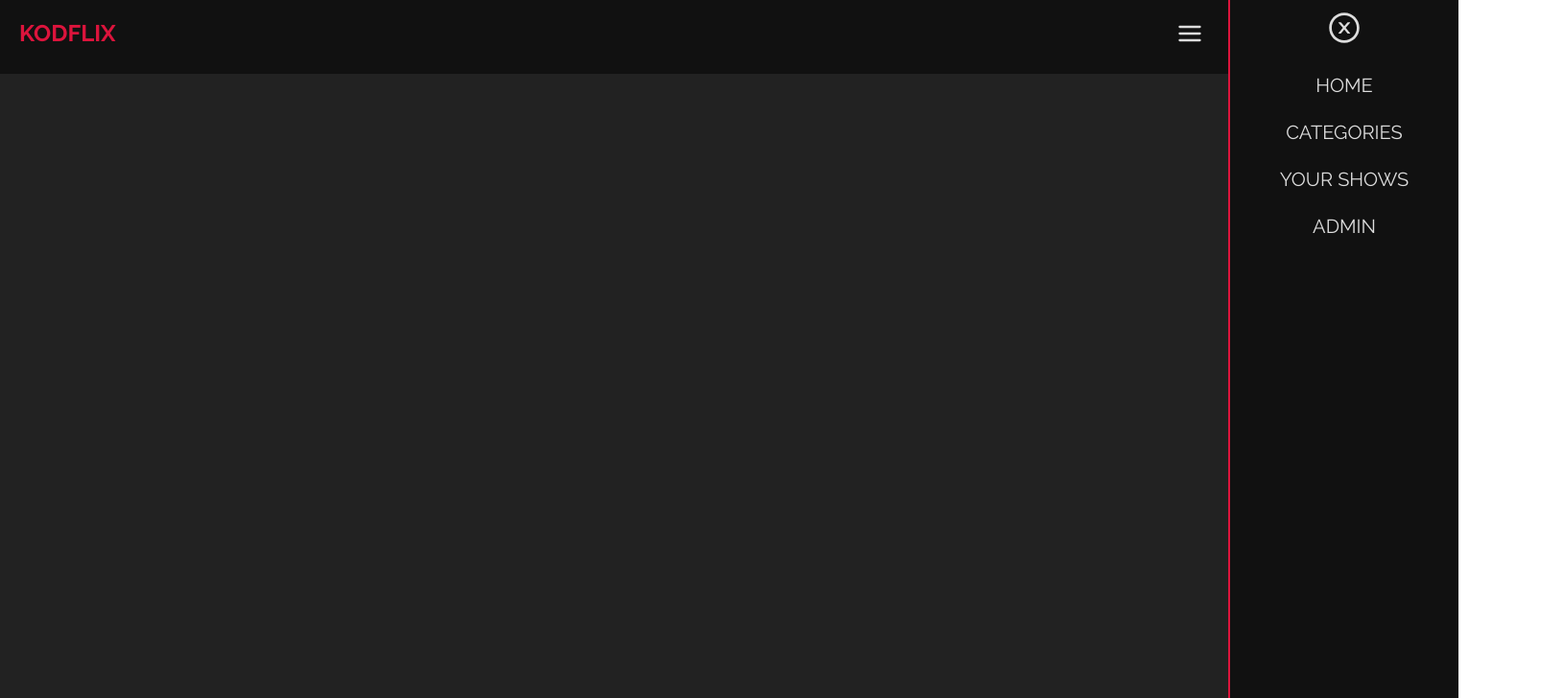
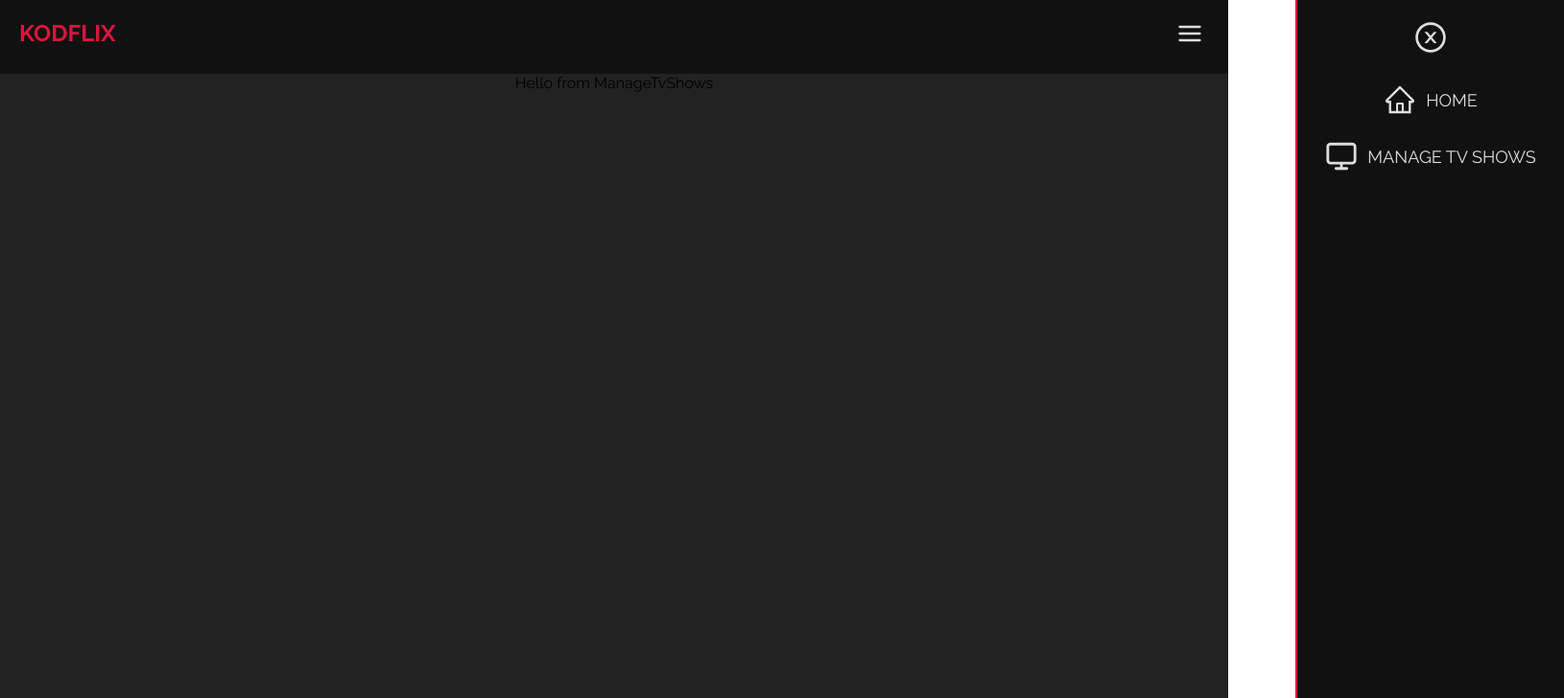
Before and after one commit to marianmolocea/kodflix, a React (Create React App) app: page /manage/tv-shows in a window 1280 px wide. Shown: the top 728 px of the page at 96% size, 1630 px wide, since content can reach past the window. Built offline with nearby package versions, Linux system fonts and the light colour scheme.

Commit message:
Add navigation button to different routes

```diff
--- a/src/App.css
+++ b/src/App.css
@@ -1,8 +1,7 @@
 @import url('https://fonts.googleapis.com/css?family=Raleway:400,600,700,800&display=swap');
-
 * {
   box-sizing: border-box;
-  overflow: hidden;
+  overflow-x: hidden;
 }
 
 .App {
--- a/src/App.js
+++ b/src/App.js
@@ -6,6 +6,7 @@ import Gallery from './Gallery/Gallery';
 import Details from './Details/Details';
 import NotFound from './NotFound/NotFound'
 import NavBar from './NavBar/NavBar'
+import ManageTvShows from './ManageTvShows/ManageTvShows'
 
 function App() {
   return (
@@ -15,6 +16,7 @@ function App() {
         <Route exact path='/' component={Gallery} />
         <Route exact path='/:movieId' render={(props) => <Details {...props} />} />
         <Route exact path='/not-found' component={NotFound} />
+        <Route exact path='/manage/tv-shows' component={ManageTvShows} />
       </div>
     </Router>
   );
--- /dev/null
+++ b/src/ManageTvShows/ManageTvShows.js
@@ -0,0 +1,9 @@
+import React from 'react'
+
+export default function ManageTvShows() {
+    return (
+        <div className="ManageTvShows">
+            Hello from ManageTvShows
+        </div>
+    )
+}
--- /dev/null
+++ b/src/NavBar/Menu/VerticalMenu/MenuLink/MenuLink.js
@@ -0,0 +1,10 @@
+import React from 'react'
+import {Link} from 'react-router-dom'
+
+export default function MenuLink({onClick, text, icon, url}) {
+    return (
+    <Link to={url} className="menu-item" onClick={onClick}>
+        {icon} {text}
+      </Link>
+    )
+}
--- a/src/NavBar/Menu/VerticalMenu/VerticalMenu.css
+++ b/src/NavBar/Menu/VerticalMenu/VerticalMenu.css
@@ -1,8 +1,8 @@
 .VerticalMenu {
     position: absolute;
     height: 100%;
-    width: 240px;
-    right: -240px;
+    width: 280px;
+    right: -350px;
     top: 0;
     padding: 10px;
     background-color: #111;
@@ -12,12 +12,17 @@
 }
 
 .VerticalMenu .menu-item {
+    display: flex;
+    justify-content: center;
+    align-items: center;
     margin-top: 20px;
     border-bottom: 1px solid transparent;
     padding-bottom: 4px;
-    font-size: 20px;
+    font-size: 18px;
     color: #ddd;
     cursor: pointer;
+    text-decoration: none;
+    transition: border-bottom 0.2s;
 }
 
 .VerticalMenu .menu-item:hover {
@@ -25,6 +30,7 @@
 }
 
 .VerticalMenu .close {
+    margin-top: 10px;
     font-size: 36px;
     background-color: transparent;
     border: none;
@@ -35,3 +41,8 @@
 .VerticalMenu.active {
     right: 0;
 }
+
+.VerticalMenu .icon {
+    font-size: 34px;
+    margin-right: 10px;
+}
--- a/src/NavBar/Menu/VerticalMenu/VerticalMenu.js
+++ b/src/NavBar/Menu/VerticalMenu/VerticalMenu.js
@@ -1,16 +1,27 @@
-import React from 'react'
+import React from 'react';
+import MenuLink from './MenuLink/MenuLink';
 import './VerticalMenu.css';
-import {AiOutlineCloseCircle} from 'react-icons/ai'
+import { AiOutlineCloseCircle, AiOutlineHome } from 'react-icons/ai';
+import { FiMonitor } from 'react-icons/fi';
 
-export default function VerticalMenu({onClick, isOpen}) {
-
-    return (
-        <div className={`VerticalMenu ${isOpen && 'active'}`}>
-            <button className="close" onClick={onClick}><AiOutlineCloseCircle /></button>
-            <div className="menu-item">HOME</div>
-            <div className="menu-item">CATEGORIES</div>
-            <div className="menu-item">YOUR SHOWS</div>
-            <div className="menu-item">ADMIN</div>
-        </div>
-    )
+export default function VerticalMenu({ onClick, isOpen, closeMenu }) {
+  return (
+    <div className={`VerticalMenu ${isOpen && 'active'}`}>
+      <button className="close" onClick={onClick}>
+        <AiOutlineCloseCircle />
+      </button>
+      <MenuLink
+        onClick={closeMenu}
+        text="HOME"
+        icon={<AiOutlineHome className="icon" />}
+        url={'/'}
+      />
+      <MenuLink
+        onClick={closeMenu}
+        text=" MANAGE TV SHOWS"
+        icon={<FiMonitor className="icon" />}
+        url={'/manage/tv-shows'}
+      />
+    </div>
+  );
 }
--- a/src/NavBar/NavBar.js
+++ b/src/NavBar/NavBar.js
@@ -12,13 +12,17 @@ export default function NavBar() {
         setIsOpen(!isOpen)
     }
 
+    const closeMenu = () => {
+        setIsOpen(false)
+    }
+
     return (
         <>
             <div className="NavBar">
                 <Logo />
                 <Menu onClick={toggleMenu}/>
             </div>
-            <VerticalMenu onClick={toggleMenu} isOpen={isOpen}/>
+            <VerticalMenu onClick={toggleMenu} isOpen={isOpen} closeMenu={closeMenu}/>
         </>
     )
 }
```
